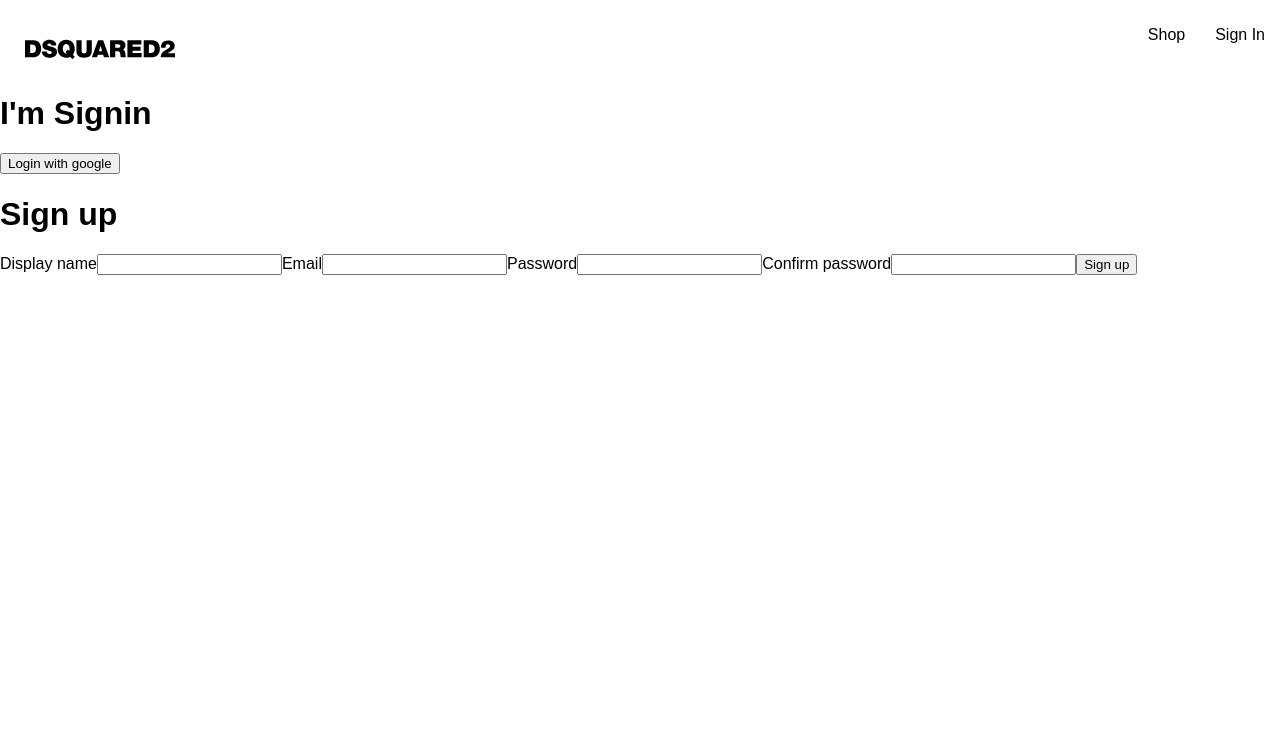
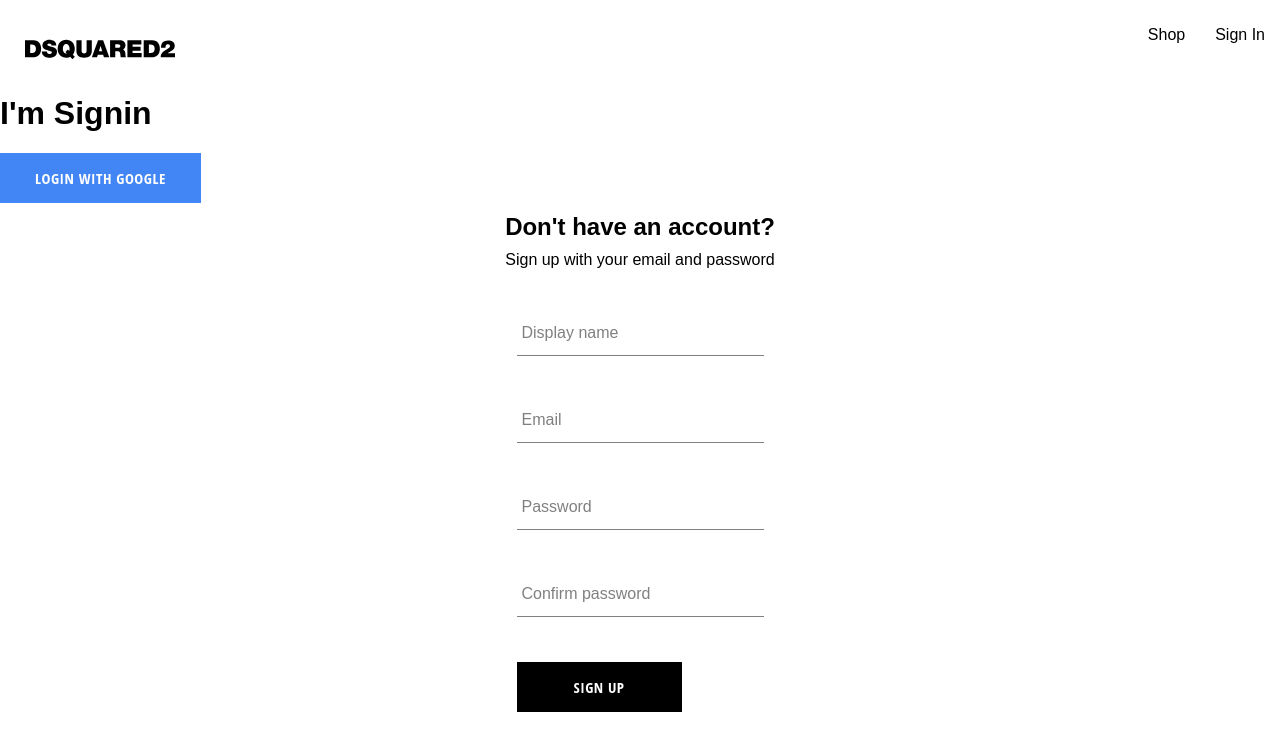
Before and after one commit to jolebowski/a-basic-website-ecommerce, a React (Create React App) app: page /signIn in a window 1280 px wide. Shown: the top 750 px of the page. Built offline with nearby package versions, Linux system fonts and the light colour scheme; a web font is replaced by a local one.

Commit message:
fixed name component, created sign up component, the form input component, button component

```diff
--- a/src/App.js
+++ b/src/App.js
@@ -1,7 +1,7 @@
 import { Routes, Route } from "react-router-dom";
 import HomePage from "./routes/home/homePage";
 import Navigation from "./routes/navigation/navigation";
-import SignIn from "./routes/signIn/SignIn";
+import SignIn from "./routes/signIn/signIn";
 
 const Shop = () => <h1>I'm in shop page </h1>;
 
--- /dev/null
+++ b/src/components/button/Button.jsx
@@ -0,0 +1,19 @@
+import "./button.scss";
+
+const BUTTON_TYPES_CLASSES = {
+  google: "google-sign-in",
+  inverted: "inverted",
+};
+
+const Button = ({ children, buttonType, ...otherProps }) => {
+  return (
+    <button
+      className={`button-container ${BUTTON_TYPES_CLASSES[buttonType]}`}
+      {...otherProps}
+    >
+      {children}
+    </button>
+  );
+};
+
+export default Button;
--- /dev/null
+++ b/src/components/button/button.scss
@@ -0,0 +1,46 @@
+.button-container {
+  min-width: 165px;
+  width: auto;
+  height: 50px;
+  letter-spacing: 0.5px;
+  line-height: 50px;
+  padding: 0 35px 0 35px;
+  font-size: 15px;
+  background-color: black;
+  color: white;
+  text-transform: uppercase;
+  font-family: "Open Sans Condensed";
+  font-weight: bolder;
+  border: none;
+  cursor: pointer;
+  display: flex;
+  justify-content: center;
+
+  &:hover {
+    background-color: white;
+    color: black;
+    border: 1px solid black;
+  }
+
+  &.google-sign-in {
+    background-color: #4285f4;
+    color: white;
+
+    &:hover {
+      background-color: #357ae8;
+      border: none;
+    }
+  }
+
+  &.inverted {
+    background-color: white;
+    color: black;
+    border: 1px solid black;
+
+    &:hover {
+      background-color: black;
+      color: white;
+      border: none;
+    }
+  }
+}
--- /dev/null
+++ b/src/components/form-imput/Form-input.jsx
@@ -0,0 +1,20 @@
+import "./form-input.scss";
+
+const FormInput = ({ label, ...ohterProps }) => {
+  return (
+    <div className="group">
+      <input className="form-input" {...ohterProps} />
+      {label && (
+        <label
+          className={`${
+            ohterProps.value.length ? "shrink" : ""
+          } form-input-label`}
+        >
+          {label}
+        </label>
+      )}
+    </div>
+  );
+};
+
+export default FormInput;
--- /dev/null
+++ b/src/components/form-imput/form-input.scss
@@ -0,0 +1,54 @@
+$sub-color: grey;
+$main-color: black;
+
+@mixin shrinkLabel {
+  top: -14px;
+  font-size: 12px;
+  color: $main-color;
+}
+
+.group {
+  position: relative;
+  margin: 45px 0;
+
+  .form-input {
+    background: none;
+    background-color: white;
+    color: $sub-color;
+    font-size: 18px;
+    padding: 10px 10px 10px 5px;
+    display: block;
+    width: 100%;
+    border: none;
+    border-radius: 0;
+    border-bottom: 1px solid $sub-color;
+    margin: 25px 0;
+
+    &:focus {
+      outline: none;
+    }
+
+    &:focus ~ .form-input-label {
+      @include shrinkLabel();
+    }
+  }
+
+  input[type="password"] {
+    letter-spacing: 0.3em;
+  }
+
+  .form-input-label {
+    color: $sub-color;
+    font-size: 16px;
+    font-weight: normal;
+    position: absolute;
+    pointer-events: none;
+    left: 5px;
+    top: 10px;
+    transition: 300ms ease all;
+
+    &.shrink {
+      @include shrinkLabel();
+    }
+  }
+}
--- a/src/components/home/Home.jsx
+++ b/src/components/home/Home.jsx
@@ -1,4 +1,4 @@
-import Category from "../catergory/Category";
+import Category from "../category/Category";
 import "./home.scss";
 
 const Home = ({ catagories }) => {
--- a/src/components/sign-up-form/SignUpForm.js
+++ b/src/components/sign-up-form/Sign-up-form.jsx
@@ -3,6 +3,11 @@
   creatAuthUserWithEmailAndPassword,
   createUserDocumentFromAuth,
 } from "../../utils/firebase/firebase.utils";
+
+import FormInput from "../form-imput/Form-input";
+import Button from "../button/Button";
+
+import "./sign-up-form.scss";
 
 const defaultFormFileds = {
   displayName: "",
@@ -47,44 +52,48 @@
   };
 
   return (
-    <>
-      <h1>Sign up</h1>
+    <div className="sign-up-container">
+      <div>
+        <h2>Don't have an account?</h2>
+        <span>Sign up with your email and password</span>
+      </div>
       <form onSubmit={handleSubmit}>
-        <label>Display name</label>
-        <input
+        <FormInput
+          label="Display name"
           type="text"
           onChange={handleChange}
           name="displayName"
           value={displayName}
           required
         />
-        <label>Email</label>
-        <input
+        <FormInput
+          label="Email"
           type="email"
           onChange={handleChange}
           name="email"
           value={email}
           required
         />
-        <label>Password</label>
-        <input
+        <FormInput
+          label="Password"
           type="password"
           onChange={handleChange}
           name="password"
           value={password}
           required
         />
-        <label>Confirm password</label>
-        <input
+        <label></label>
+        <FormInput
+          label="Confirm password"
           type="password"
           onChange={handleChange}
           name="confirmPassword"
           value={confirmPassword}
           required
         />
-        <button type="submit">Sign up</button>
+        <Button type="submit">Sign up</Button>
       </form>
-    </>
+    </div>
   );
 };
 
--- /dev/null
+++ b/src/components/sign-up-form/sign-up-form.scss
@@ -0,0 +1,10 @@
+.sign-up-container {
+  display: flex;
+  flex-direction: column;
+  //width: 380px;
+  align-items: center;
+  text-align: center;
+  h2 {
+    margin: 10px 0;
+  }
+}
--- a/src/routes/signIn/SignIn.jsx
+++ b/src/routes/signIn/SignIn.jsx
@@ -3,7 +3,8 @@
   createUserDocumentFromAuth,
 } from "../../utils/firebase/firebase.utils";
 
-import SignUpForm from "../../components/sign-up-form/SignUpForm";
+import SignUpForm from "../../components/sign-up-form/Sign-up-form";
+import Button from "../../components/button/Button";
 
 const signIn = () => {
   const logSignInWithGoogle = async () => {
@@ -14,7 +15,9 @@
   return (
     <div data-ux_mode="redirect">
       <h1>I'm Signin</h1>
-      <button onClick={logSignInWithGoogle}>Login with google</button>
+      <Button buttonType="google" onClick={logSignInWithGoogle}>
+        Login with google
+      </Button>
       <SignUpForm />
     </div>
   );
```
Also changed, not shown: src/components/category/Category.jsx (renamed from src/components/catergory/Category.jsx), src/components/category/category.scss (renamed from src/components/catergory/category.scss).
